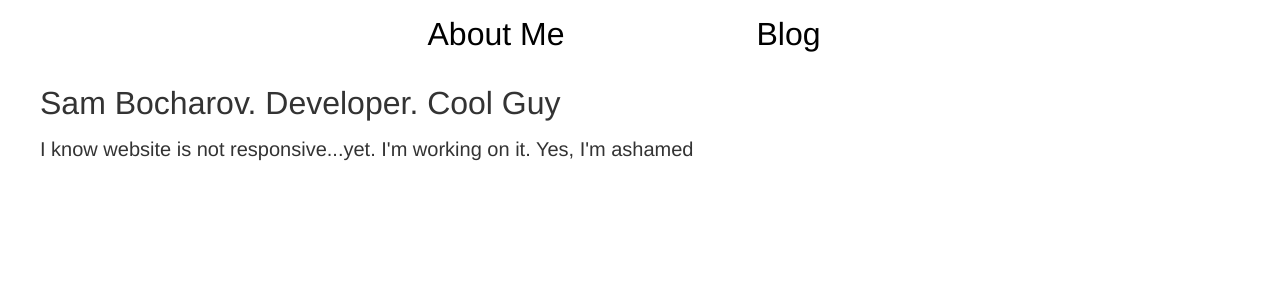
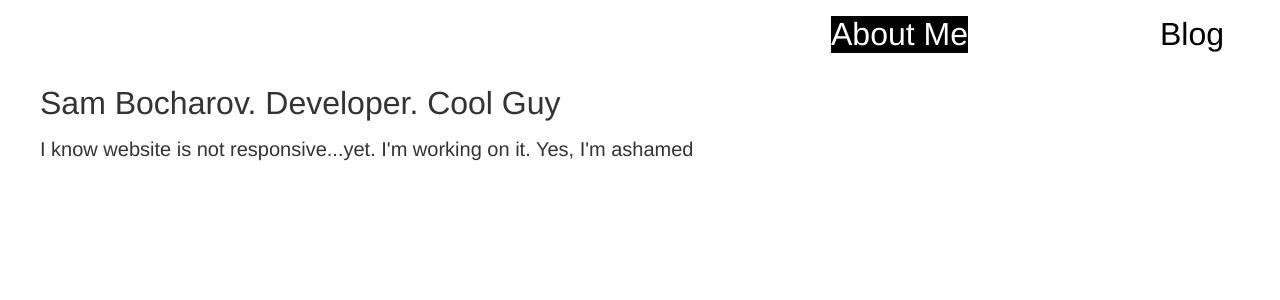
Before and after one commit to sambocharov/personal-website, a React (Vite) app: page / in a window 1280 px wide. Shown: the top 300 px of the page. Built offline with nearby package versions, Linux system fonts and the light colour scheme.

Commit message:
new styling

```diff
--- a/package.json
+++ b/package.json
@@ -9,6 +9,7 @@
     "preview": "vite preview"
   },
   "dependencies": {
+    "classnames": "^2.5.1",
     "react": "^18.2.0",
     "react-dom": "^18.2.0",
     "react-router-dom": "^6.21.1"
--- a/src/components/GlobalHeading.scss
+++ b/src/components/GlobalHeading.scss
@@ -1,6 +1,5 @@
 header {
     display: flex;
     flex-direction:column;
-    align-items: center;
     font-size: 32px;
 }
--- a/src/components/Navigation.scss
+++ b/src/components/Navigation.scss
@@ -1,7 +1,7 @@
 .navigation {
     display: flex;
     justify-content: flex-end;
-    margin: 16px 32px 0 0;
+    margin: 16px 16px 0 0;
 }
 
 .nav-element {
@@ -11,3 +11,70 @@
         margin-right: 0px;
     }
 }
+
+
+.highlighted {
+  position: relative;
+  color: #fff;
+  background: #000;
+}
+
+.highlighted::before,
+.highlighted::after {
+  content: attr(data-text);
+  position: absolute;
+  top: 0;
+  left: 0;
+  width: 100%;
+  height: 100%;
+}
+
+.highlighted::before {
+  left: 2px;
+  text-shadow: -2px 0 red;
+  clip: rect(44px, 450px, 56px, 0);
+  animation: glitch 2.5s infinite linear alternate-reverse;
+}
+
+.highlighted::after {
+  left: -2px;
+  text-shadow: -2px 0 blue;
+  clip: rect(24px, 450px, 56px, 0);
+  animation: glitch 1.5s infinite linear alternate-reverse;
+}
+
+@keyframes glitch {
+  0% {
+    clip: rect(0, 900px, 0, 0);
+  }
+  10% {
+    clip: rect(0, 900px, 50px, 0);
+  }
+  20% {
+    clip: rect(30px, 900px, 100px, 0);
+  }
+  30% {
+    clip: rect(60px, 900px, 150px, 0);
+  }
+  40% {
+    clip: rect(90px, 900px, 200px, 0);
+  }
+  50% {
+    clip: rect(120px, 900px, 250px, 0);
+  }
+  60% {
+    clip: rect(150px, 900px, 300px, 0);
+  }
+  70% {
+    clip: rect(180px, 900px, 350px, 0);
+  }
+  80% {
+    clip: rect(210px, 900px, 400px, 0);
+  }
+  90% {
+    clip: rect(240px, 900px, 450px, 0);
+  }
+  100% {
+    clip: rect(270px, 900px, 500px, 0);
+  }
+}
--- a/src/components/Navigation.tsx
+++ b/src/components/Navigation.tsx
@@ -1,14 +1,18 @@
 import { translate } from '../utils/translation/translate';
 import './Navigation.scss';
-import { Link } from 'react-router-dom';
+import { Link, useLocation } from 'react-router-dom';
+import classNames from 'classnames';
 
 const Navigation = () => {
+  const { hash, pathname, search } = useLocation();
+  console.log(pathname);
+
   return (
     <div className="navigation">
-      <Link to="/" className="nav-element"><span>{translate('about_menu')}</span></Link>
-      <Link to="/cv" className="nav-element"><span>{translate('cv')}</span></Link>
-      <Link to="/tools" className="nav-element"><span>{translate('tools')}</span></Link>
-      <Link to="/blog" className="nav-element"><span>{translate('blog')}</span></Link>
+      <Link to="/" className={classNames("nav-element", { 'highlighted': pathname === '/'})}><span>{translate('about_menu')}</span></Link>
+      <Link to="/cv" className={classNames("nav-element", { 'highlighted': pathname === '/cv'})}><span>{translate('cv')}</span></Link>
+      <Link to="/tools" className={classNames("nav-element", { 'highlighted': pathname === '/tools'})}><span>{translate('tools')}</span></Link>
+      <Link to="/blog" className={classNames("nav-element", { 'highlighted': pathname === '/blog'})}><span>{translate('blog')}</span></Link>
     </div>
   )
 }
--- a/src/index.scss
+++ b/src/index.scss
@@ -25,7 +25,7 @@ a {
   text-decoration: inherit;
 }
 a:hover {
-  color: #535bf2;
+  color: #a9a9a9;
 }
 
 body {
```
